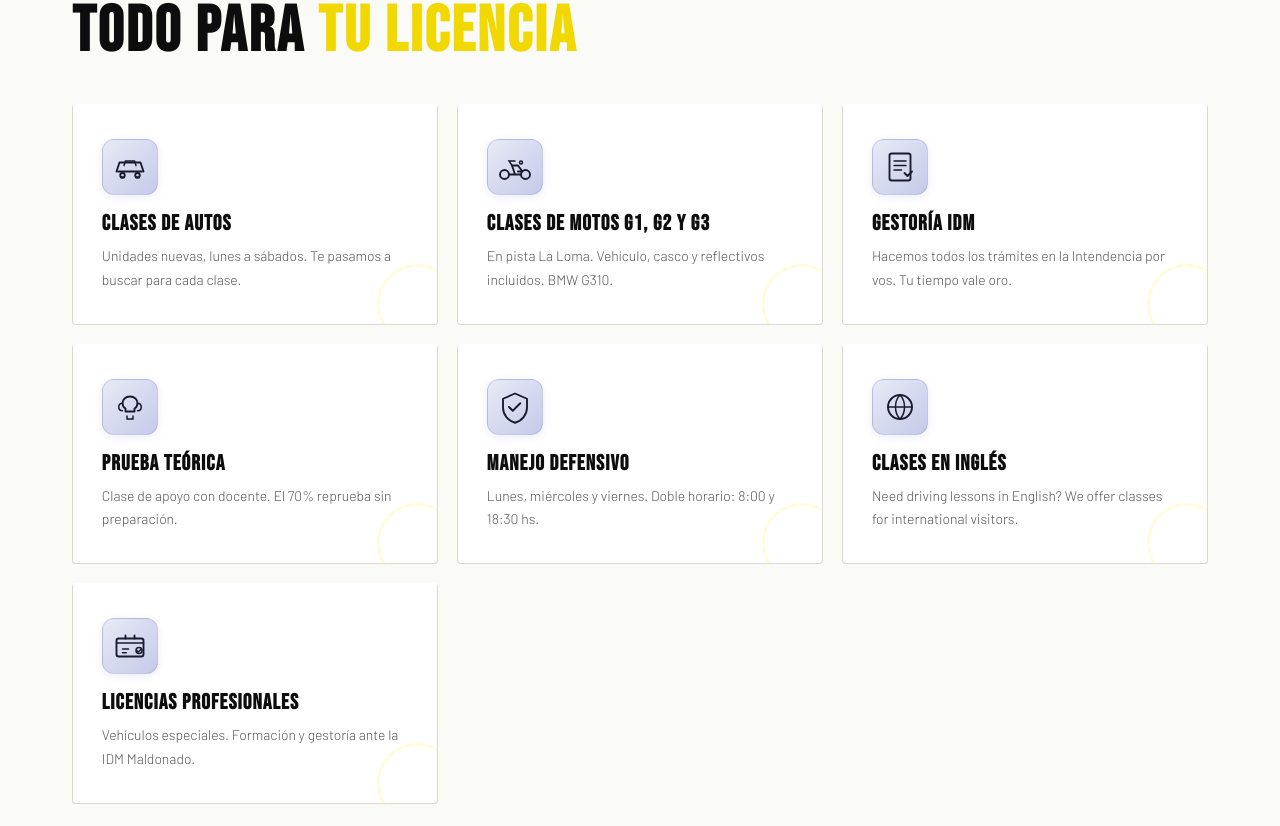
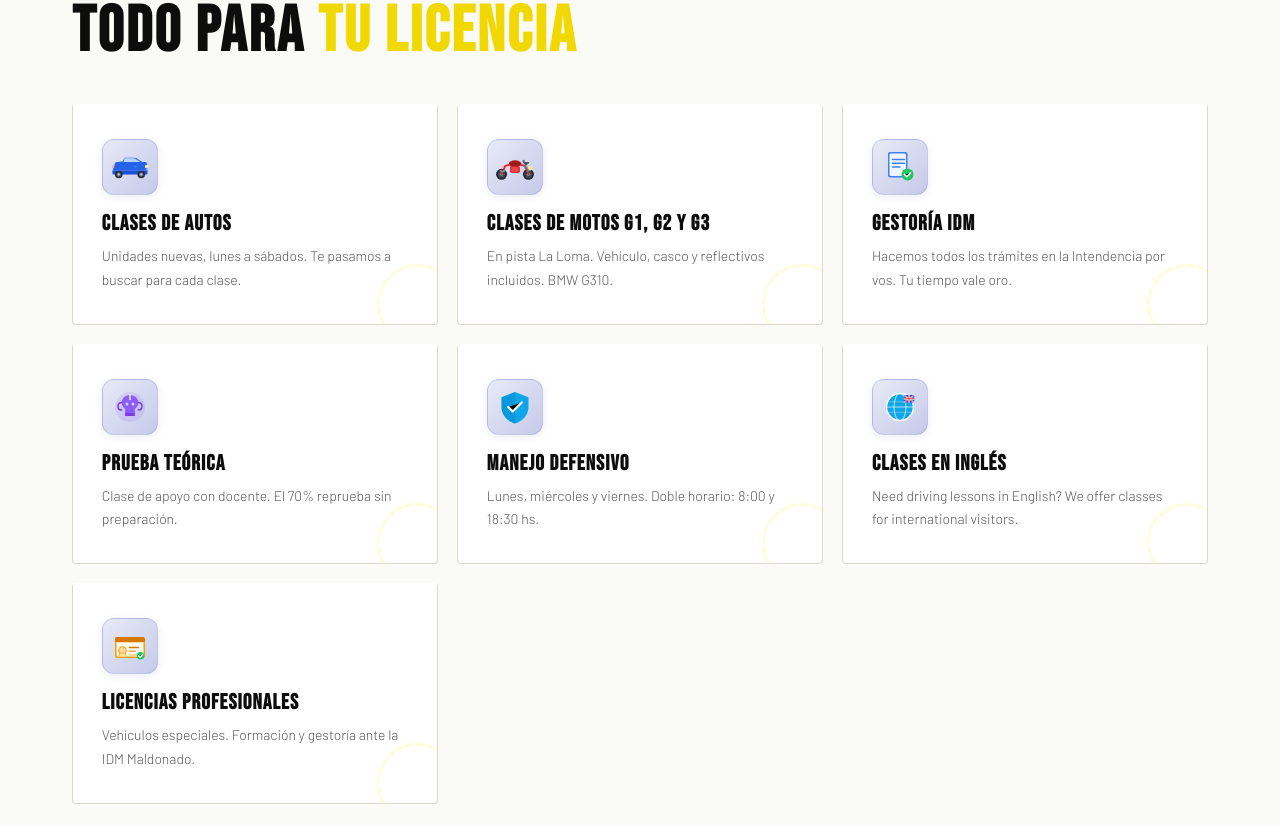
Before and after one commit to ismagab/academia-punta, a Next.js app: page / in a window 1280 px wide. Shown: the part 1074-1900 px from the top of the page. Built offline with nearby package versions, Linux system fonts and the light colour scheme.

Commit message:
update page.tsx

```diff
--- a/app/page.tsx
+++ b/app/page.tsx
@@ -37,97 +37,201 @@
 );
 
 const SvgCar = () => (
-  <svg viewBox="0 0 48 48" fill="none" xmlns="http://www.w3.org/2000/svg" width="36" height="36">
-    <path d="M8 30h32M12 38h4m16 0h4" stroke="currentColor" strokeWidth="2.5" strokeLinecap="round"/>
-    <path d="M6 30l4-12h28l4 12" stroke="currentColor" strokeWidth="2.5" strokeLinecap="round" strokeLinejoin="round"/>
-    <circle cx="14" cy="35" r="3" stroke="currentColor" strokeWidth="2.5"/>
-    <circle cx="34" cy="35" r="3" stroke="currentColor" strokeWidth="2.5"/>
-    <path d="M16 22l2-6h12l2 6" stroke="currentColor" strokeWidth="2" strokeLinecap="round"/>
+  <svg viewBox="0 0 64 40" xmlns="http://www.w3.org/2000/svg" width="40" height="28">
+    {/* Carrocería principal */}
+    <path d="M4 26 L8 14 Q9 12 11 12 L20 11 Q22 6 24 5 L40 5 Q43 5 45 8 L52 12 L56 12 Q58 12 59 14 L60 26 Z" fill="#2563eb"/>
+    {/* Techo / ventanas */}
+    <path d="M22 11 L24 6 L40 6 L44 9 L49 12 L22 12 Z" fill="#93c5fd"/>
+    {/* Ventana delantera */}
+    <path d="M36 6.5 L43 9 L48 12 L37 12 Z" fill="#bfdbfe" opacity="0.9"/>
+    {/* Ventana trasera */}
+    <path d="M23 6.5 L22 12 L36 12 L36 6.5 Z" fill="#bfdbfe" opacity="0.9"/>
+    {/* Cuerpo inferior */}
+    <path d="M4 26 L60 26 L60 30 Q60 32 58 32 L6 32 Q4 32 4 30 Z" fill="#1d4ed8"/>
+    {/* Rueda trasera */}
+    <circle cx="14" cy="32" r="6" fill="#1f2937"/>
+    <circle cx="14" cy="32" r="3.5" fill="#6b7280"/>
+    <circle cx="14" cy="32" r="1.5" fill="#d1d5db"/>
+    {/* Rueda delantera */}
+    <circle cx="50" cy="32" r="6" fill="#1f2937"/>
+    <circle cx="50" cy="32" r="3.5" fill="#6b7280"/>
+    <circle cx="50" cy="32" r="1.5" fill="#d1d5db"/>
+    {/* Faros delanteros */}
+    <rect x="56" y="17" width="5" height="4" rx="1" fill="#fef08a"/>
+    <rect x="56" y="17" width="5" height="4" rx="1" fill="url(#headlight)" opacity="0.8"/>
+    {/* Faros traseros */}
+    <rect x="3" y="17" width="4" height="4" rx="1" fill="#fca5a5"/>
+    {/* Parrilla */}
+    <rect x="57" y="22" width="4" height="3" rx="0.5" fill="#93c5fd" opacity="0.7"/>
+    {/* Manija */}
+    <rect x="38" y="19" width="5" height="1.5" rx="0.75" fill="#93c5fd" opacity="0.6"/>
+    <defs>
+      <linearGradient id="headlight" x1="0%" y1="0%" x2="100%" y2="0%">
+        <stop offset="0%" stopColor="#fde68a"/>
+        <stop offset="100%" stopColor="#fef9c3"/>
+      </linearGradient>
+    </defs>
   </svg>
 );
 const SvgMoto = () => (
-  <svg viewBox="0 0 48 48" fill="none" xmlns="http://www.w3.org/2000/svg" width="36" height="36">
-    <circle cx="10" cy="34" r="6" stroke="currentColor" strokeWidth="2.5"/>
-    <circle cx="38" cy="34" r="6" stroke="currentColor" strokeWidth="2.5"/>
-    <path d="M16 34h16M24 34l-4-12h8l6 8H28" stroke="currentColor" strokeWidth="2.5" strokeLinecap="round" strokeLinejoin="round"/>
-    <path d="M20 22l-4-6h8" stroke="currentColor" strokeWidth="2" strokeLinecap="round"/>
-    <circle cx="32" cy="18" r="2" stroke="currentColor" strokeWidth="2"/>
+  <svg viewBox="0 0 72 48" xmlns="http://www.w3.org/2000/svg" width="44" height="30">
+    {/* Rueda trasera */}
+    <circle cx="14" cy="36" r="9" fill="#1f2937"/>
+    <circle cx="14" cy="36" r="6" fill="#374151"/>
+    <circle cx="14" cy="36" r="2.5" fill="#9ca3af"/>
+    {/* Rueda delantera */}
+    <circle cx="58" cy="36" r="9" fill="#1f2937"/>
+    <circle cx="58" cy="36" r="6" fill="#374151"/>
+    <circle cx="58" cy="36" r="2.5" fill="#9ca3af"/>
+    {/* Chasis/frame */}
+    <path d="M14 36 L20 22 L36 18 L52 22 L58 36" stroke="#dc2626" strokeWidth="3" fill="none" strokeLinecap="round" strokeLinejoin="round"/>
+    {/* Motor / bloque central */}
+    <rect x="28" y="22" width="16" height="12" rx="3" fill="#dc2626"/>
+    <rect x="30" y="24" width="12" height="8" rx="2" fill="#ef4444"/>
+    {/* Depósito de combustible */}
+    <ellipse cx="36" cy="18" rx="10" ry="5" fill="#b91c1c"/>
+    {/* Carenado/asiento */}
+    <path d="M26 18 Q36 12 46 18 L44 22 L28 22 Z" fill="#991b1b"/>
+    {/* Horquilla delantera */}
+    <line x1="52" y1="22" x2="58" y2="30" stroke="#6b7280" strokeWidth="2.5" strokeLinecap="round"/>
+    <line x1="54" y1="20" x2="59" y2="30" stroke="#9ca3af" strokeWidth="1.5" strokeLinecap="round"/>
+    {/* Manubrio */}
+    <path d="M50 16 L54 20 L58 17" stroke="#4b5563" strokeWidth="2.5" strokeLinecap="round"/>
+    {/* Espejo */}
+    <circle cx="50" cy="14" r="2" fill="#6b7280"/>
+    {/* Escape */}
+    <path d="M20 30 Q16 32 12 30" stroke="#9ca3af" strokeWidth="2" fill="none" strokeLinecap="round"/>
+    {/* Faro delantero */}
+    <ellipse cx="61" cy="26" rx="3" ry="4" fill="#fef08a" opacity="0.9"/>
+    {/* Piloto trasero */}
+    <circle cx="16" cy="24" r="2" fill="#fca5a5" opacity="0.8"/>
+    {/* Rayos rueda trasera */}
+    {[0,60,120,180,240,300].map(a => {
+      const r = a * Math.PI / 180;
+      return <line key={a} x1={14+2.5*Math.cos(r)} y1={36+2.5*Math.sin(r)} x2={14+6*Math.cos(r)} y2={36+6*Math.sin(r)} stroke="#6b7280" strokeWidth="0.8"/>;
+    })}
+    {/* Rayos rueda delantera */}
+    {[0,60,120,180,240,300].map(a => {
+      const r = a * Math.PI / 180;
+      return <line key={a} x1={58+2.5*Math.cos(r)} y1={36+2.5*Math.sin(r)} x2={58+6*Math.cos(r)} y2={36+6*Math.sin(r)} stroke="#6b7280" strokeWidth="0.8"/>;
+    })}
   </svg>
 );
 const SvgDoc = () => (
-  <svg viewBox="0 0 48 48" fill="none" xmlns="http://www.w3.org/2000/svg" width="36" height="36">
-    <rect x="10" y="6" width="28" height="36" rx="3" stroke="currentColor" strokeWidth="2.5"/>
-    <path d="M16 16h16M16 22h16M16 28h10" stroke="currentColor" strokeWidth="2" strokeLinecap="round"/>
-    <path d="M30 32l4 4 6-6" stroke="currentColor" strokeWidth="2.5" strokeLinecap="round" strokeLinejoin="round"/>
+  <svg viewBox="0 0 48 48" xmlns="http://www.w3.org/2000/svg" width="36" height="36">
+    <rect x="8" y="4" width="26" height="34" rx="3" fill="#3b82f6"/>
+    <rect x="10" y="6" width="22" height="30" rx="2" fill="#eff6ff"/>
+    <path d="M14 14h16M14 19h16M14 24h10" stroke="#3b82f6" strokeWidth="2" strokeLinecap="round"/>
+    <circle cx="34" cy="34" r="8" fill="#22c55e"/>
+    <path d="M30 34l3 3 5-5" stroke="white" strokeWidth="2.2" strokeLinecap="round" strokeLinejoin="round"/>
   </svg>
 );
 const SvgBrain = () => (
-  <svg viewBox="0 0 48 48" fill="none" xmlns="http://www.w3.org/2000/svg" width="36" height="36">
-    <path d="M24 10c-6 0-10 4-10 9 0 3 1.5 5.5 4 7v4h12v-4c2.5-1.5 4-4 4-7 0-5-4-9-10-9z" stroke="currentColor" strokeWidth="2.5" strokeLinejoin="round"/>
-    <path d="M20 36v4h8v-4M14 19c-3 0-5 2-5 5s2 5 5 5M34 19c3 0 5 2 5 5s-2 5-5 5" stroke="currentColor" strokeWidth="2" strokeLinecap="round"/>
+  <svg viewBox="0 0 48 48" xmlns="http://www.w3.org/2000/svg" width="36" height="36">
+    <circle cx="24" cy="24" r="20" fill="#8b5cf6" opacity="0.15"/>
+    <path d="M24 8 C17 8 13 13 13 18 C13 21.5 14.5 24.5 17.5 26.5 L17.5 32 L30.5 32 L30.5 26.5 C33.5 24.5 35 21.5 35 18 C35 13 31 8 24 8Z" fill="#8b5cf6"/>
+    <path d="M17.5 32 L30.5 32 L30.5 36 L17.5 36Z" fill="#7c3aed" rx="2"/>
+    <line x1="24" y1="8" x2="24" y2="14" stroke="white" strokeWidth="1.8" strokeLinecap="round"/>
+    <path d="M13 18 C10 18 8 20 8 23 C8 26 10 28 13 28" stroke="#7c3aed" strokeWidth="2" fill="none" strokeLinecap="round"/>
+    <path d="M35 18 C38 18 40 20 40 23 C40 26 38 28 35 28" stroke="#7c3aed" strokeWidth="2" fill="none" strokeLinecap="round"/>
+    <circle cx="20" cy="20" r="2" fill="white" opacity="0.7"/>
+    <circle cx="28" cy="20" r="2" fill="white" opacity="0.7"/>
   </svg>
 );
 const SvgShield = () => (
-  <svg viewBox="0 0 48 48" fill="none" xmlns="http://www.w3.org/2000/svg" width="36" height="36">
-    <path d="M24 6L8 13v12c0 9 6.8 17.4 16 20 9.2-2.6 16-11 16-20V13L24 6z" stroke="currentColor" strokeWidth="2.5" strokeLinejoin="round"/>
-    <path d="M16 24l5 5 10-10" stroke="currentColor" strokeWidth="2.5" strokeLinecap="round" strokeLinejoin="round"/>
+  <svg viewBox="0 0 48 48" xmlns="http://www.w3.org/2000/svg" width="36" height="36">
+    <path d="M24 4L6 11v13c0 10 7.5 19.3 18 22 10.5-2.7 18-12 18-22V11L24 4Z" fill="#0ea5e9"/>
+    <path d="M24 4L6 11v13c0 10 7.5 19.3 18 22V4Z" fill="#0284c7" opacity="0.4"/>
+    <path d="M15 24l6 6 12-12" stroke="white" strokeWidth="3" strokeLinecap="round" strokeLinejoin="round"/>
   </svg>
 );
 const SvgGlobe = () => (
-  <svg viewBox="0 0 48 48" fill="none" xmlns="http://www.w3.org/2000/svg" width="36" height="36">
-    <circle cx="24" cy="24" r="16" stroke="currentColor" strokeWidth="2.5"/>
-    <path d="M8 24h32M24 8c-4 4-6 9-6 16s2 12 6 16M24 8c4 4 6 9 6 16s-2 12-6 16" stroke="currentColor" strokeWidth="2" strokeLinecap="round"/>
+  <svg viewBox="0 0 48 48" xmlns="http://www.w3.org/2000/svg" width="36" height="36">
+    <circle cx="24" cy="24" r="18" fill="#0ea5e9"/>
+    <ellipse cx="24" cy="24" rx="8" ry="18" fill="none" stroke="white" strokeWidth="1.5" opacity="0.6"/>
+    <line x1="6" y1="24" x2="42" y2="24" stroke="white" strokeWidth="1.5" opacity="0.6"/>
+    <line x1="6" y1="17" x2="42" y2="17" stroke="white" strokeWidth="1" opacity="0.4"/>
+    <line x1="6" y1="31" x2="42" y2="31" stroke="white" strokeWidth="1" opacity="0.4"/>
+    <circle cx="24" cy="24" r="18" fill="none" stroke="white" strokeWidth="2"/>
+    {/* Bandera UK superpuesta */}
+    <rect x="29" y="8" width="14" height="10" rx="1.5" fill="#1d4ed8"/>
+    <path d="M29 8L43 18M43 8L29 18" stroke="white" strokeWidth="1.5"/>
+    <path d="M29 8L43 18M43 8L29 18" stroke="#dc2626" strokeWidth="0.8"/>
+    <line x1="36" y1="8" x2="36" y2="18" stroke="white" strokeWidth="2.5"/>
+    <line x1="29" y1="13" x2="43" y2="13" stroke="white" strokeWidth="2.5"/>
+    <line x1="36" y1="8" x2="36" y2="18" stroke="#dc2626" strokeWidth="1.2"/>
+    <line x1="29" y1="13" x2="43" y2="13" stroke="#dc2626" strokeWidth="1.2"/>
   </svg>
 );
 const SvgProfLicense = () => (
-  <svg viewBox="0 0 48 48" fill="none" xmlns="http://www.w3.org/2000/svg" width="36" height="36">
-    <rect x="6" y="14" width="36" height="24" rx="3" stroke="currentColor" strokeWidth="2.5"/>
-    <path d="M6 20h36M14 28h8M14 33h5" stroke="currentColor" strokeWidth="2" strokeLinecap="round"/>
-    <circle cx="36" cy="30" r="4" stroke="currentColor" strokeWidth="2"/>
-    <path d="M33 30l2 2 4-4" stroke="currentColor" strokeWidth="1.8" strokeLinecap="round" strokeLinejoin="round"/>
-    <path d="M18 10v4M30 10v4" stroke="currentColor" strokeWidth="2.5" strokeLinecap="round"/>
+  <svg viewBox="0 0 48 48" xmlns="http://www.w3.org/2000/svg" width="36" height="36">
+    <rect x="4" y="12" width="40" height="28" rx="3" fill="#f59e0b"/>
+    <rect x="6" y="14" width="36" height="24" rx="2" fill="#fffbeb"/>
+    <rect x="4" y="12" width="40" height="7" rx="3" fill="#d97706"/>
+    <circle cx="14" cy="30" r="5" fill="#fed7aa" stroke="#f59e0b" strokeWidth="1.5"/>
+    <path d="M9 38 C9 35 11 33 14 33 C17 33 19 35 19 38" fill="#fde68a" stroke="#f59e0b" strokeWidth="1"/>
+    <rect x="22" y="25" width="14" height="2" rx="1" fill="#d97706"/>
+    <rect x="22" y="30" width="10" height="2" rx="1" fill="#d97706" opacity="0.6"/>
+    <rect x="22" y="35" width="12" height="2" rx="1" fill="#d97706" opacity="0.4"/>
+    <circle cx="38" cy="37" r="5" fill="#22c55e"/>
+    <path d="M35.5 37l2 2 3.5-3.5" stroke="white" strokeWidth="1.8" strokeLinecap="round" strokeLinejoin="round"/>
   </svg>
 );
 
 const SvgSucive = () => (
-  <svg viewBox="0 0 48 48" fill="none" xmlns="http://www.w3.org/2000/svg" width="28" height="28">
-    <rect x="8" y="10" width="32" height="28" rx="3" stroke="currentColor" strokeWidth="2.5"/>
-    <path d="M8 18h32M16 26h4m8 0h4M16 32h16" stroke="currentColor" strokeWidth="2" strokeLinecap="round"/>
-    <path d="M18 10V8a2 2 0 014 0v2M26 10V8a2 2 0 014 0v2" stroke="currentColor" strokeWidth="2" strokeLinecap="round"/>
+  <svg viewBox="0 0 48 48" xmlns="http://www.w3.org/2000/svg" width="30" height="30">
+    <rect x="6" y="8" width="36" height="32" rx="3" fill="#3b82f6"/>
+    <rect x="8" y="10" width="32" height="28" rx="2" fill="#eff6ff"/>
+    <rect x="6" y="8" width="36" height="8" rx="3" fill="#2563eb"/>
+    <rect x="10" y="22" width="6" height="5" rx="1" fill="#3b82f6"/>
+    <rect x="19" y="22" width="6" height="5" rx="1" fill="#3b82f6"/>
+    <rect x="28" y="22" width="6" height="5" rx="1" fill="#3b82f6"/>
+    <rect x="10" y="30" width="24" height="2.5" rx="1" fill="#93c5fd"/>
+    <path d="M15 9l1.5 4 1.5-4M28 9l1.5 4 1.5-4" stroke="white" strokeWidth="1.5" strokeLinecap="round"/>
   </svg>
 );
 const SvgIDM = () => (
-  <svg viewBox="0 0 48 48" fill="none" xmlns="http://www.w3.org/2000/svg" width="28" height="28">
-    <path d="M24 6L6 16v26h36V16L24 6z" stroke="currentColor" strokeWidth="2.5" strokeLinejoin="round"/>
-    <rect x="18" y="28" width="12" height="14" rx="1" stroke="currentColor" strokeWidth="2"/>
-    <path d="M16 24h4M28 24h4M16 18h16" stroke="currentColor" strokeWidth="2" strokeLinecap="round"/>
+  <svg viewBox="0 0 48 48" xmlns="http://www.w3.org/2000/svg" width="30" height="30">
+    <path d="M24 4L4 16v28h40V16L24 4Z" fill="#10b981"/>
+    <path d="M24 4L4 16v28h20V4Z" fill="#059669" opacity="0.4"/>
+    <rect x="18" y="28" width="12" height="16" rx="1.5" fill="white"/>
+    <rect x="20" y="30" width="8" height="12" rx="1" fill="#10b981" opacity="0.3"/>
+    <rect x="14" y="20" width="6" height="5" rx="1" fill="white" opacity="0.8"/>
+    <rect x="28" y="20" width="6" height="5" rx="1" fill="white" opacity="0.8"/>
+    <path d="M14 16h6M28 16h6" stroke="white" strokeWidth="2" strokeLinecap="round"/>
   </svg>
 );
 const SvgUnasev = () => (
-  <svg viewBox="0 0 48 48" fill="none" xmlns="http://www.w3.org/2000/svg" width="28" height="28">
-    <path d="M24 6L8 13v12c0 9 6.8 17.4 16 20 9.2-2.6 16-11 16-20V13L24 6z" stroke="currentColor" strokeWidth="2.5" strokeLinejoin="round"/>
-    <path d="M17 24l5 5 9-9" stroke="currentColor" strokeWidth="2.5" strokeLinecap="round" strokeLinejoin="round"/>
+  <svg viewBox="0 0 48 48" xmlns="http://www.w3.org/2000/svg" width="30" height="30">
+    <path d="M24 4L6 12v13c0 10.5 7.5 20.3 18 23 10.5-2.7 18-12.5 18-23V12L24 4Z" fill="#f59e0b"/>
+    <path d="M24 4L6 12v13c0 10.5 7.5 20.3 18 23V4Z" fill="#d97706" opacity="0.35"/>
+    <path d="M15 25l6 6 12-12" stroke="white" strokeWidth="3.5" strokeLinecap="round" strokeLinejoin="round"/>
   </svg>
 );
 const SvgPsico = () => (
-  <svg viewBox="0 0 48 48" fill="none" xmlns="http://www.w3.org/2000/svg" width="28" height="28">
-    <circle cx="24" cy="18" r="8" stroke="currentColor" strokeWidth="2.5"/>
-    <path d="M12 40c0-6.627 5.373-12 12-12s12 5.373 12 12" stroke="currentColor" strokeWidth="2.5" strokeLinecap="round"/>
-    <path d="M24 10v4M20 14l3 3M28 14l-3 3" stroke="currentColor" strokeWidth="2" strokeLinecap="round"/>
+  <svg viewBox="0 0 48 48" xmlns="http://www.w3.org/2000/svg" width="30" height="30">
+    <circle cx="24" cy="15" r="9" fill="#ec4899"/>
+    <circle cx="24" cy="15" r="6.5" fill="#fce7f3"/>
+    <path d="M12 42c0-6.627 5.373-12 12-12s12 5.373 12 12" fill="#ec4899"/>
+    <circle cx="21" cy="14" r="1.5" fill="#be185d"/>
+    <circle cx="27" cy="14" r="1.5" fill="#be185d"/>
+    <path d="M21 18 Q24 20.5 27 18" stroke="#be185d" strokeWidth="1.5" fill="none" strokeLinecap="round"/>
   </svg>
 );
 const SvgHospital = () => (
-  <svg viewBox="0 0 48 48" fill="none" xmlns="http://www.w3.org/2000/svg" width="28" height="28">
-    <rect x="8" y="14" width="32" height="28" rx="2" stroke="currentColor" strokeWidth="2.5"/>
-    <path d="M16 14V10a2 2 0 012-2h12a2 2 0 012 2v4" stroke="currentColor" strokeWidth="2"/>
-    <path d="M20 28v-8M16 24h8" stroke="currentColor" strokeWidth="2.5" strokeLinecap="round"/>
-    <rect x="18" y="34" width="12" height="8" rx="1" stroke="currentColor" strokeWidth="2"/>
+  <svg viewBox="0 0 48 48" xmlns="http://www.w3.org/2000/svg" width="30" height="30">
+    <rect x="6" y="12" width="36" height="32" rx="2" fill="#ef4444"/>
+    <path d="M14 12V8a2 2 0 012-2h16a2 2 0 012 2v4" fill="#dc2626"/>
+    <rect x="6" y="12" width="36" height="7" fill="#dc2626"/>
+    <rect x="20" y="20" width="8" height="14" rx="1" fill="white"/>
+    <rect x="17" y="23" width="14" height="8" rx="1" fill="white"/>
+    <rect x="20" y="36" width="8" height="8" rx="1" fill="#fecaca"/>
   </svg>
 );
 const SvgWAContact = () => (
-  <svg viewBox="0 0 48 48" fill="none" xmlns="http://www.w3.org/2000/svg" width="28" height="28">
-    <path d="M24 6C14.059 6 6 14.059 6 24c0 3.176.832 6.16 2.291 8.748L6 42l9.518-2.26A17.93 17.93 0 0024 42c9.941 0 18-8.059 18-18S33.941 6 24 6z" stroke="currentColor" strokeWidth="2.5" strokeLinejoin="round"/>
-    <path d="M18 22c0 5.5 4.5 10 10 10 1.5 0 2.9-.3 4.1-.9l3.9.9-1-3.8c.6-1.2.9-2.6.9-4.2 0-5.5-4.5-10-10-10" stroke="currentColor" strokeWidth="2" strokeLinecap="round"/>
+  <svg viewBox="0 0 48 48" xmlns="http://www.w3.org/2000/svg" width="30" height="30">
+    <circle cx="24" cy="24" r="20" fill="#25d366"/>
+    <path d="M33 29.5c-.4-.2-2.4-1.2-2.8-1.3-.4-.1-.6-.2-.9.2-.3.4-1 1.3-1.3 1.6-.2.3-.5.3-.9.1-.4-.2-1.7-.6-3.2-2-.9-.8-2-2.2-2.2-2.7-.2-.4 0-.6.2-.8.2-.2.4-.5.6-.7.2-.2.3-.4.4-.7.1-.3.1-.5 0-.7-.1-.2-.9-2.2-1.2-3-.3-.8-.7-.7-.9-.7h-.8c-.3 0-.7.1-1.1.5-.4.4-1.4 1.4-1.4 3.4s1.5 3.9 1.7 4.2c.2.3 2.9 4.4 7 6.2 1 .4 1.7.7 2.3.9 1 .3 1.9.3 2.6.2.8-.1 2.4-1 2.7-1.9.3-.9.3-1.7.2-1.9-.1-.1-.3-.2-.7-.4z" fill="white"/>
   </svg>
 );
 
@@ -430,6 +534,43 @@
   );
 }
 
+/* ══ LIGHTBOX ══ */
+function Lightbox({ src, alt, onClose }: { src: string; alt: string; onClose: () => void }) {
+  useEffect(() => {
+    const onKey = (e: KeyboardEvent) => { if (e.key === "Escape") onClose(); };
+    document.addEventListener("keydown", onKey);
+    document.body.style.overflow = "hidden";
+    return () => { document.removeEventListener("keydown", onKey); document.body.style.overflow = ""; };
+  }, [onClose]);
+  return (
+    <div onClick={onClose} style={{
+      position:"fixed",inset:0,zIndex:9999,
+      background:"rgba(0,0,0,0.92)",
+      display:"flex",alignItems:"center",justifyContent:"center",
+      cursor:"zoom-out",backdropFilter:"blur(6px)",
+      animation:"fadeIn 0.2s ease",
+    }}>
+      <style>{`@keyframes fadeIn{from{opacity:0}to{opacity:1}}`}</style>
+      <div onClick={e => e.stopPropagation()} style={{
+        position:"relative",maxWidth:"92vw",maxHeight:"88vh",
+        borderRadius:"8px",overflow:"hidden",
+        boxShadow:"0 25px 80px rgba(0,0,0,0.7)",
+      }}>
+        {/* eslint-disable-next-line @next/next/no-img-element */}
+        <img src={src} alt={alt} style={{display:"block",maxWidth:"92vw",maxHeight:"88vh",objectFit:"contain"}}/>
+        <div style={{position:"absolute",bottom:0,left:0,right:0,padding:"0.75rem 1rem",background:"linear-gradient(to top,rgba(0,0,0,0.75),transparent)",fontFamily:"Barlow Condensed,sans-serif",color:"rgba(255,255,255,0.85)",fontSize:"0.85rem",letterSpacing:"0.05em"}}>{alt}</div>
+      </div>
+      <button onClick={onClose} style={{
+        position:"fixed",top:"1.2rem",right:"1.2rem",
+        background:"rgba(255,255,255,0.15)",border:"1px solid rgba(255,255,255,0.3)",
+        color:"white",width:"2.6rem",height:"2.6rem",borderRadius:"50%",
+        cursor:"pointer",fontSize:"1.2rem",display:"flex",alignItems:"center",justifyContent:"center",
+        backdropFilter:"blur(4px)",
+      }}>✕</button>
+    </div>
+  );
+}
+
 /* ══ FLEET CAROUSEL ══ */
 const fleetItems = [
   {src:"/fotos/1001079125.jpg", label:"Toda la flota", cat:"Equipo"},
@@ -447,6 +588,7 @@
   const [current, setCurrent] = useState(0);
   const [anim, setAnim] = useState(false);
   const autoRef = useRef<ReturnType<typeof setInterval>|null>(null);
+  const [lightbox, setLightbox] = useState<{src:string;alt:string}|null>(null);
   const visibleCount = 3;
   const total = fleetItems.length;
 
@@ -471,6 +613,7 @@
 
   return (
     <div style={{position:"relative"}}>
+      {lightbox && <Lightbox src={lightbox.src} alt={lightbox.alt} onClose={() => setLightbox(null)}/>}
       <div style={{
         display:"grid",
         gridTemplateColumns:"repeat(3,1fr)",
@@ -480,9 +623,10 @@
         transform: anim ? "scale(0.98)" : "scale(1)",
       }}>
         {visible.map((f, i) => (
-          <div key={i} style={{
+          <div key={i} onClick={() => setLightbox({src:f.src, alt:f.label})} style={{
             position:"relative",aspectRatio:"4/3",overflow:"hidden",
             borderRadius:"6px",border:"1px solid rgba(255,255,255,0.08)",
+            cursor:"zoom-in",
           }}>
             <Image src={f.src} alt={f.label} width={600} height={450}
               style={{width:"100%",height:"100%",objectFit:"cover",transition:"transform 0.6s"}}
@@ -491,6 +635,10 @@
               position:"absolute",inset:0,
               background:"linear-gradient(to top,rgba(0,0,0,0.7) 0%,transparent 55%)",
             }}/>
+            {/* Zoom hint */}
+            <div style={{position:"absolute",top:"0.6rem",right:"0.6rem",background:"rgba(0,0,0,0.5)",borderRadius:"4px",padding:"0.2rem 0.4rem",backdropFilter:"blur(4px)"}}>
+              <svg width="14" height="14" viewBox="0 0 24 24" fill="none" stroke="white" strokeWidth="2.5"><circle cx="11" cy="11" r="8"/><path d="M21 21l-4.35-4.35M11 8v6M8 11h6"/></svg>
+            </div>
             <div style={{position:"absolute",bottom:"0.8rem",left:"0.8rem",right:"0.8rem"}}>
               <span style={{
                 display:"inline-block",background:"var(--yellow)",color:"var(--black)",
@@ -535,6 +683,7 @@
   const [current, setCurrent] = useState(0);
   const [anim, setAnim] = useState(false);
   const [dir, setDir] = useState<"l"|"r">("r");
+  const [lightbox, setLightbox] = useState<{src:string;alt:string}|null>(null);
   const autoRef = useRef<ReturnType<typeof setInterval>|null>(null);
   const visibleCount = 3;
   const total = instructorSlides.length;
@@ -562,6 +711,7 @@
 
   return (
     <div style={{position:"relative"}}>
+      {lightbox && <Lightbox src={lightbox.src} alt={lightbox.alt} onClose={() => setLightbox(null)}/>}
       <div style={{
         display:"grid",
         gridTemplateColumns:"repeat(3,1fr)",
@@ -571,10 +721,11 @@
         transform: anim ? (dir==="r"?"translateX(-12px)":"translateX(12px)") : "translateX(0)",
       }}>
         {visible.map((f, i) => (
-          <div key={i} style={{
+          <div key={i} onClick={() => setLightbox({src:f.src, alt:f.name})} style={{
             position:"relative",aspectRatio:"3/4",overflow:"hidden",
             borderRadius:"8px",border:"1px solid rgba(255,255,255,0.1)",
             boxShadow:"0 4px 20px rgba(0,0,0,0.35)",
+            cursor:"zoom-in",
           }}>
             <Image src={f.src} alt={f.name} width={600} height={800}
               style={{width:"100%",height:"100%",objectFit:"cover",objectPosition:"center top",transition:"transform 0.6s"}}
@@ -583,6 +734,10 @@
               position:"absolute",inset:0,
               background:"linear-gradient(to top,rgba(0,0,0,0.82) 0%,rgba(0,0,0,0.1) 55%,transparent 100%)",
             }}/>
+            {/* Zoom hint */}
+            <div style={{position:"absolute",top:"0.6rem",right:"0.6rem",background:"rgba(0,0,0,0.5)",borderRadius:"4px",padding:"0.2rem 0.4rem",backdropFilter:"blur(4px)"}}>
+              <svg width="14" height="14" viewBox="0 0 24 24" fill="none" stroke="white" strokeWidth="2.5"><circle cx="11" cy="11" r="8"/><path d="M21 21l-4.35-4.35M11 8v6M8 11h6"/></svg>
+            </div>
             <div style={{position:"absolute",bottom:"1rem",left:"1rem",right:"1rem"}}>
               <div style={{fontFamily:"Bebas Neue,sans-serif",fontSize:"1.05rem",color:"white",letterSpacing:"0.06em",lineHeight:1.2}}>{f.name}</div>
               <div style={{fontFamily:"Barlow Condensed,sans-serif",fontSize:"0.75rem",color:"rgba(255,255,255,0.6)",letterSpacing:"0.05em",marginTop:"0.2rem"}}>{f.role}</div>
```
